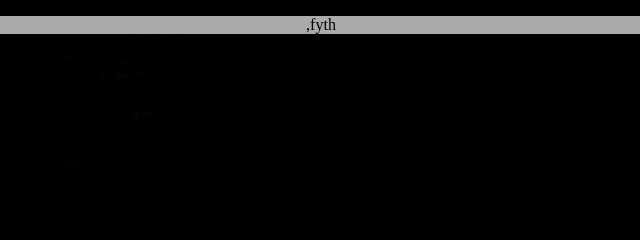
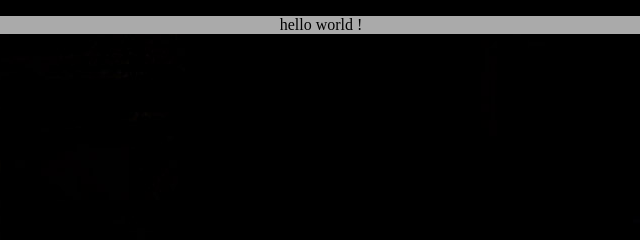
Before and after one commit to Laz42rus/KinoClone, a plain HTML site: page index.html in a window 1280 px wide. Shown: the top 240 px of the page, 319-959 px from the left. Drawn offline with Linux system fonts and the light colour scheme.

Commit message:
minor changes

```diff
--- a/index.html
+++ b/index.html
@@ -9,7 +9,7 @@
 <body>
 <div id="top">
     <div id="top_wrapper">
-        <p>,fyth</p>
+        <p>hello world !</p>
     </div>
 </div>
 <div id="footer">&copy; Давыденко Иван</div>
```
